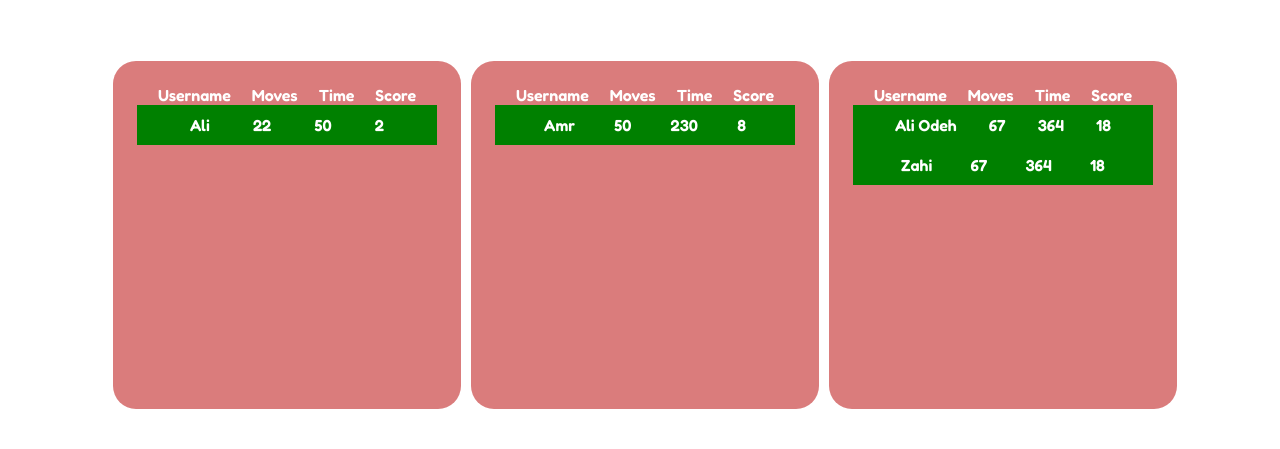
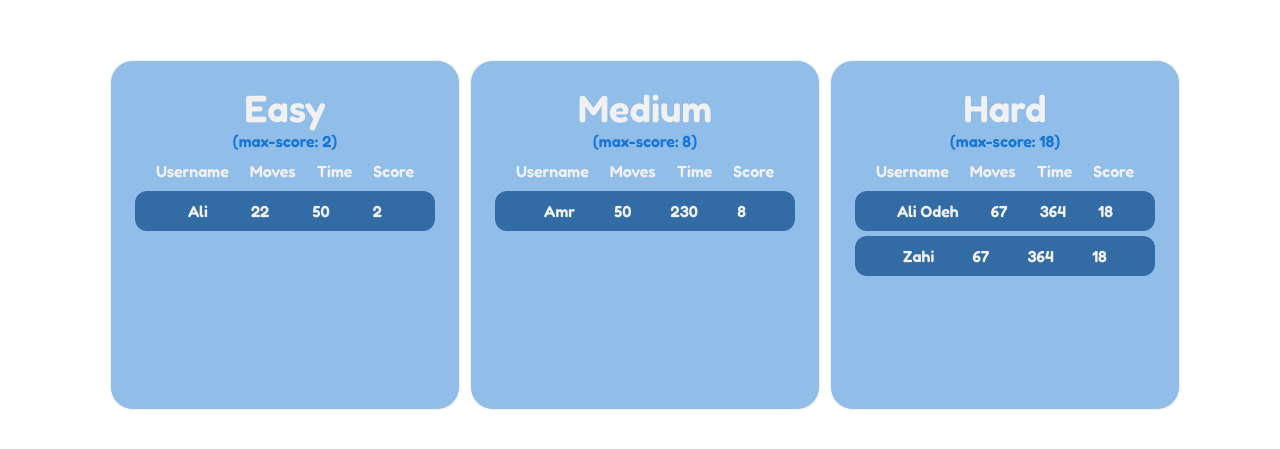
Before and after one commit to Hadi87s/Memory-Card-Game, a React (Vite) app: page /score-board in a window 1280 px wide. Shown: the part 153-602 px from the top of the page. Built offline with nearby package versions, Linux system fonts and the light colour scheme.

Commit message:
buffing the score-board's style

```diff
--- a/src/components/board-list-card/players-stats.css
+++ b/src/components/board-list-card/players-stats.css
@@ -1,11 +1,12 @@
 .levelCard{
     width: 300px;
     height: 300px;
-    background-color: rgb(218, 124, 124);
-    color: white;
+    background-color:#1976d27a;
+    color: #f1f1f1;
     margin-left: 10px;
     padding: 1.5rem;
     border-radius: 23px;
+    border: 1px solid #f1f1f1;
 
 }
 
@@ -13,5 +14,12 @@
     display: flex;
     justify-content: space-evenly;
     padding: 10px;
-    background-color: green;
+    background-color: #044484a9;
+    border-radius: 12px;
 }
+
+.mode{
+    text-align: center;
+    font-size: 38px;
+    margin-bottom: 10px;
+}
--- a/src/components/board-list-card/players-stats.tsx
+++ b/src/components/board-list-card/players-stats.tsx
@@ -3,11 +3,24 @@ import PlayerScore from "../player-score/player-score";
 import "./players-stats.css";
 interface IProps {
   players: playerStats[];
+  level: number;
 }
 const PlayersStats = (props: IProps) => {
   return (
     <div className="levelCard">
-      <div style={{ display: "flex", justifyContent: "space-evenly" }}>
+      <div className="mode">
+        {props.level === 2 ? "Easy" : props.level === 4 ? "Medium" : "Hard"}
+        <div style={{ fontSize: "16px", color: "#1976d2" }}>
+          (max-score: {props.level ** 2 / 2})
+        </div>
+      </div>
+      <div
+        style={{
+          display: "flex",
+          justifyContent: "space-evenly",
+          marginBottom: "10px",
+        }}
+      >
         <span>Username</span>
         <span>Moves</span>
         <span>Time</span>
--- a/src/components/player-score/player-score.tsx
+++ b/src/components/player-score/player-score.tsx
@@ -1,4 +1,3 @@
-import React from "react";
 import { playerStats } from "../../types/@types";
 
 interface IProps {
@@ -6,12 +5,12 @@ interface IProps {
 }
 const PlayerScore = (props: IProps) => {
   return (
-      <div className="playerScore">
-        <span className="name">{props.player.username}</span>
-        <span className="moves">{props.player.moves}</span>
-        <span className="elapsedTime">{props.player.elapsedTime}</span>
-        <span className="score">{props.player.score}</span>
-      </div>
+    <div className="playerScore" style={{ marginBottom: "5px" }}>
+      <span className="name">{props.player.username}</span>
+      <span className="moves">{props.player.moves}</span>
+      <span className="elapsedTime">{props.player.elapsedTime}</span>
+      <span className="score">{props.player.score}</span>
+    </div>
   );
 };
 
--- a/src/screens/score-board.screen.tsx
+++ b/src/screens/score-board.screen.tsx
@@ -72,9 +72,9 @@ const ScoreboardScreen = () => {
   console.log(hardList);
   return (
     <div className="scoreBoard">
-      <PlayersStats players={easyList} />
-      <PlayersStats players={mediumList} />
-      <PlayersStats players={hardList} />
+      <PlayersStats level={2} players={easyList} />
+      <PlayersStats level={4} players={mediumList} />
+      <PlayersStats level={6} players={hardList} />
     </div>
   );
 };
```
